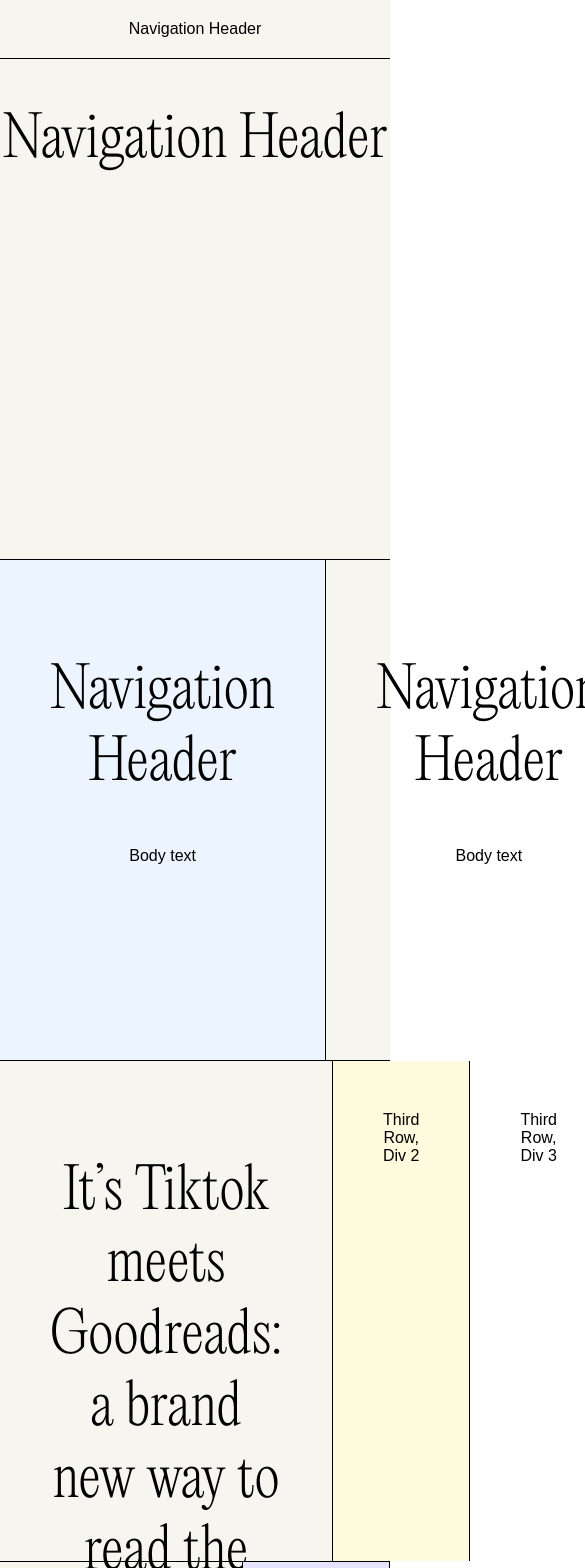
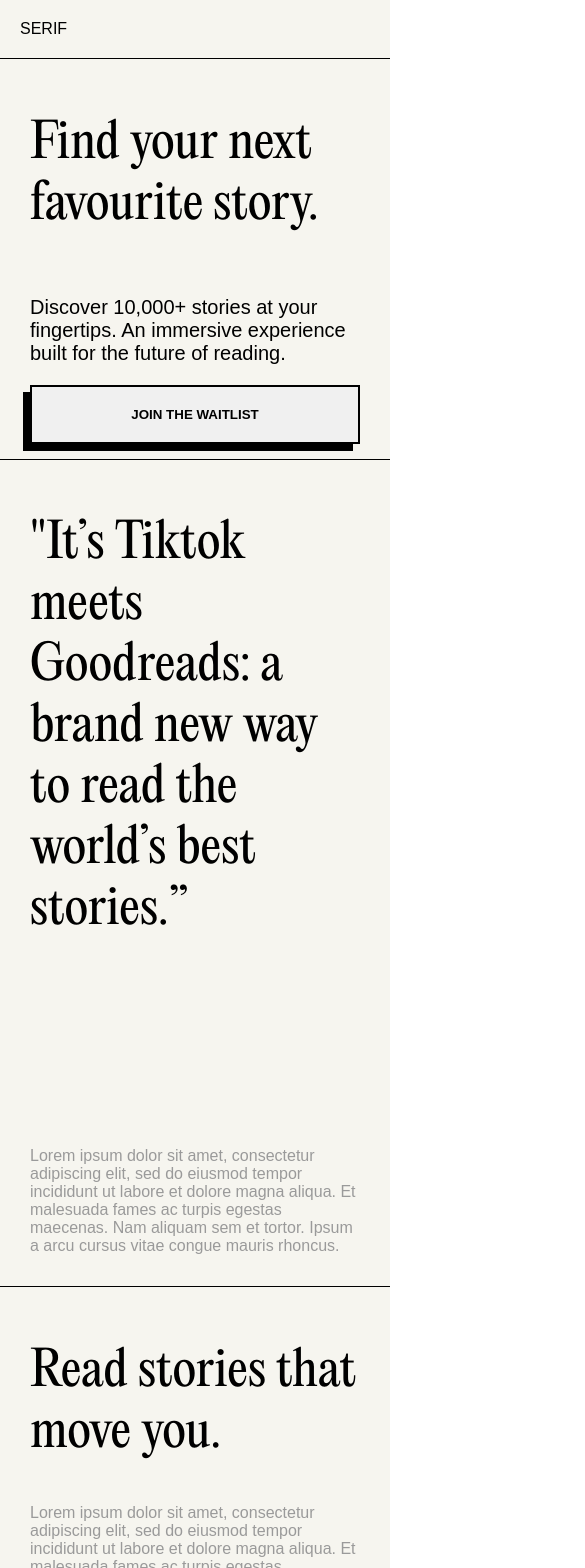
Before and after one commit to mellyeliu/serif-confessions, a React (Create React App) app: page / in a window 390 px wide. Shown: the top 1568 px of the page, 585 px wide, since content can reach past the window. Built offline with nearby package versions, Linux system fonts and the light colour scheme.

Commit message:
fixed mobile layout a bit

```diff
--- /dev/null
+++ b/src/Components/NavHeader.js
@@ -0,0 +1,11 @@
+import React from 'react';
+
+function NavHeader() {
+  return (
+    <div className="nav-header">
+      SERIF
+    </div>
+  );
+}
+
+export default NavHeader;
--- a/src/Components/PageLayout.js
+++ b/src/Components/PageLayout.js
@@ -1,37 +1,49 @@
 import React from 'react';
+import NavHeader from './NavHeader';
+import Waitlist from './Waitlist';
 import '../PageLayout.css'; // Assuming CSS is defined in PageLayout.css
 
 const PageLayout = () => {
   return (
     <div className="page-container">
-      <div className="nav-header">
-        Navigation Header
-      </div>
+      <NavHeader />
       <div className="body-container">
-        <div className="body-row single one">
-        <h2>Navigation Header</h2>
-        </div>
+        <Waitlist />
         <div className="body-row double two">
           <div style={{backgroundColor: "#ECF5FF"}} className="nested-div">
-            <h2>Navigation Header</h2>
-            <p>Body text</p>
           </div>
           <div className="nested-div">
-            <h2>Navigation Header</h2>
-            <p>Body text</p>
+          <div style={{float: 'left', width: '40%'}}>
+          <h2>"It’s Tiktok meets Goodreads: a brand new way to read the world’s best stories.”</h2>
+        </div>
+        <div style={{float: 'right', width: '50%', paddingTop: 150, paddingRight: 50}}>
+        <p>Lorem ipsum dolor sit amet, consectetur adipiscing elit, sed do eiusmod tempor incididunt ut labore et dolore magna aliqua. Et malesuada fames ac turpis egestas maecenas. Nam aliquam sem et tortor. Ipsum a arcu cursus vitae congue mauris rhoncus. </p>
+        </div>
+        <div style={{clear: 'both'}}></div>
           </div>
         </div>
         <div className="body-row triple three">
           <div className="nested-div">
-            <h2>It’s Tiktok meets Goodreads: a brand new way to read the world’s best stories.”</h2>
-            <p>Third Row, Div 1</p>
+            <h2>Read stories that move you.</h2>
+            <p>Lorem ipsum dolor sit amet, consectetur adipiscing elit, sed do eiusmod tempor incididunt ut labore et dolore magna aliqua. Et malesuada fames ac turpis egestas maecenas. Nam aliquam sem et a tinciin.</p>
             </div>
-          <div style={{backgroundColor: "#FEFADE"}} className="nested-div">Third Row, Div 2</div>
-          <div className="nested-div">Third Row, Div 3</div>
+          <div style={{backgroundColor: "#FEFADE"}} className="nested-div"></div>
+          <div className="nested-div">
+          <h2>Connect to a global audience.</h2>
+          <p>Lorem ipsum dolor sit amet, consectetur adipiscing elit, sed do eiusmod tempor incididunt ut labore et dolore magna aliqua. Et malesuada fames ac turpis egestas maecenas. Nam aliquam sem et a tinciin.</p>
+          </div>
         </div>
         <div className="body-row double four">
-          <div className="nested-div">Fourth Row, Div 1</div>
-          <div style={{backgroundColor: "#E5E4FC"}} className="nested-div">Fourth Row, Div 2</div>
+          <div className="nested-div">
+          <div style={{float: 'left', width: '50%'}}>
+          <h2>We make reading an easy daily habit.</h2>
+        </div>
+        <div style={{float: 'right', width: '30%', paddingTop: 150, paddingRight: 50}}>
+        <p>Lorem ipsum dolor sit amet, consectetur adipiscing elit, sed do eiusmod tempor incididunt ut labore et dolore magna aliqua. Et malesuada fames ac turpis egestas maecenas. Nam aliquam sem et tortor. Ipsum a arcu cursus vitae congue mauris rhoncus. </p>
+        </div>
+        <div style={{clear: 'both'}}></div>
+          </div>
+          <div style={{backgroundColor: "#E5E4FC"}} className="nested-div"></div>
         </div>
       </div>
     </div>
--- /dev/null
+++ b/src/Components/SquareButton.js
@@ -0,0 +1,37 @@
+import React from 'react';
+
+function SquareButton({ label }) {
+  const buttonStyle = {
+    display: 'block',
+    padding: '20px 40px',
+    backgroundColor: '#f0f0f0',
+    border: '2px solid black',
+    boxShadow: '-7px 7px 0px 0px rgba(0, 0, 0, 1)',
+    fontWeight: 'bold',
+    textAlign: 'center',
+    cursor: 'pointer',
+    userSelect: 'none', // Prevent text selection
+    transition: 'transform 0.1s', // Smooth press effect
+  };
+
+  const handleMouseDown = (e) => {
+    e.target.style.transform = 'translate(5px, -5px)';
+  };
+
+  const handleMouseUp = (e) => {
+    e.target.style.transform = '';
+  };
+
+  return (
+    <button
+      style={buttonStyle}
+      onMouseDown={handleMouseDown}
+      onMouseUp={handleMouseUp}
+      onMouseLeave={handleMouseUp}
+    >
+      <span style={{textTransform: 'uppercase'}}>{label} </span>
+    </button>
+  );
+}
+
+export default SquareButton;
--- /dev/null
+++ b/src/Components/Waitlist.js
@@ -0,0 +1,20 @@
+import React from 'react';
+import SquareButton from './SquareButton';
+
+function Waitlist() {
+  return (
+    <div className="body-row single one">
+    <div style={{float: 'left', width: '50%', display: 'flex', alignItems: 'center'}}>
+      <h2>Find your next favourite story.</h2>
+    </div>
+    <div style={{float: 'right', width: '35%', display: 'flex', alignItems: 'center', justifyContent: 'center', flexDirection: 'column', alignItems: 'stretch'}}>
+    <h3>Discover 10,000+ stories at your fingertips.
+An immersive experience built for the future of reading. </h3>
+      <SquareButton label={'Join the Waitlist'}/>
+    </div>
+    <div style={{clear: 'both'}}></div>
+    </div>
+  );
+}
+
+export default Waitlist;
--- a/src/Fonts/Fonts.css
+++ b/src/Fonts/Fonts.css
@@ -6,7 +6,7 @@
   }
 
   @font-face {
-    font-family: 'EditorialNew';
+    font-family: 'EditorialNewP';
     src: url('./PPEditorialNew-Ultralight-BF644b21500d0c0.otf') format('opentype');
     font-weight: light;
     font-style: normal;
--- a/src/PageLayout.css
+++ b/src/PageLayout.css
@@ -1,17 +1,65 @@
 @font-face {
     font-family: 'EditorialNew';
-    src: local('CustomFont'), url('Fonts/PPEditorialNew-Regular-BF644b214ff145f.otf') format('otf');
+    src:  url('Fonts/PPEditorialNew-Regular-BF644b214ff145f.otf') format('opentype');
     font-weight: normal;
     font-style: normal;
   }
 
   @font-face {
-    font-family: 'EditorialNew';
-    src: local('CustomFont'), url('Fonts/PPEditorialNew-Ultralight-BF644b21500d0c0.otf') format('otf');
+    font-family: 'EditorialNewP';
+    src: url('Fonts/PPEditorialNew-Ultralight-BF644b21500d0c0.otf') format('opentype');
     font-weight: light;
     font-style: normal;
   }
 
+  @media (max-width: 700px) {
+    .page-container {
+        overflow: hidden;
+        box-sizing: border-box !important;
+      }
+
+      .nested-div, .text {
+        font-size: 12px;
+        width: 100%;
+        float: none !important;
+        display: block;
+        box-sizing: border-box !important;
+        border-right: none !important;
+        padding: 0px 0px !important;
+        float: none;
+      }
+
+      h2 {
+        width: 100% !important;
+        display: block;
+        font-size: 48px !important;
+        padding: 0px !important;
+      }
+
+      h3 {
+        display: block;
+        font-size: 20px !important;
+      }
+
+      p {
+        display: block;
+        font-size: 16px !important;
+      }
+
+      .body-row {
+        flex-direction: column;
+        padding: 15px 30px;
+        /* padding: 10px; */
+        width: 100%; /* Ensure full width on small screens */
+        height: auto !important;
+        box-sizing: border-box;
+      }
+      div {
+        width: 100% !important;
+        float: none !important;
+      }
+
+  }
 
 .page-container {
     font-family: Arial, sans-serif;
@@ -22,7 +70,7 @@
   .nav-header {
     /* background-color: #f0f0f0; */
     padding: 20px;
-    text-align: center;
+    text-align: left;
     border-bottom: 1px solid black;;
   }
 
@@ -34,7 +82,7 @@
     /* margin-bottom: 20px; */
     display: flex;
     justify-content: space-around;
-    height: 500px;
+    height: 600px;
     border-bottom: 1px solid black;;
   }
 
@@ -79,5 +127,20 @@
   h2 {
     font-size: 56px;
     font-family: 'EditorialNew';
-    font-weight: 300;
+    font-weight: normal;
+    text-align: left;
   }
+
+  h3 {
+    color: #000000;
+    font-size: 24px;
+    text-align: left;
+    font-weight: normal;
+  }
+
+
+  p {
+    color: #9a9a9a;
+    font-size: 20px;
+    text-align: left;
+  }
```
